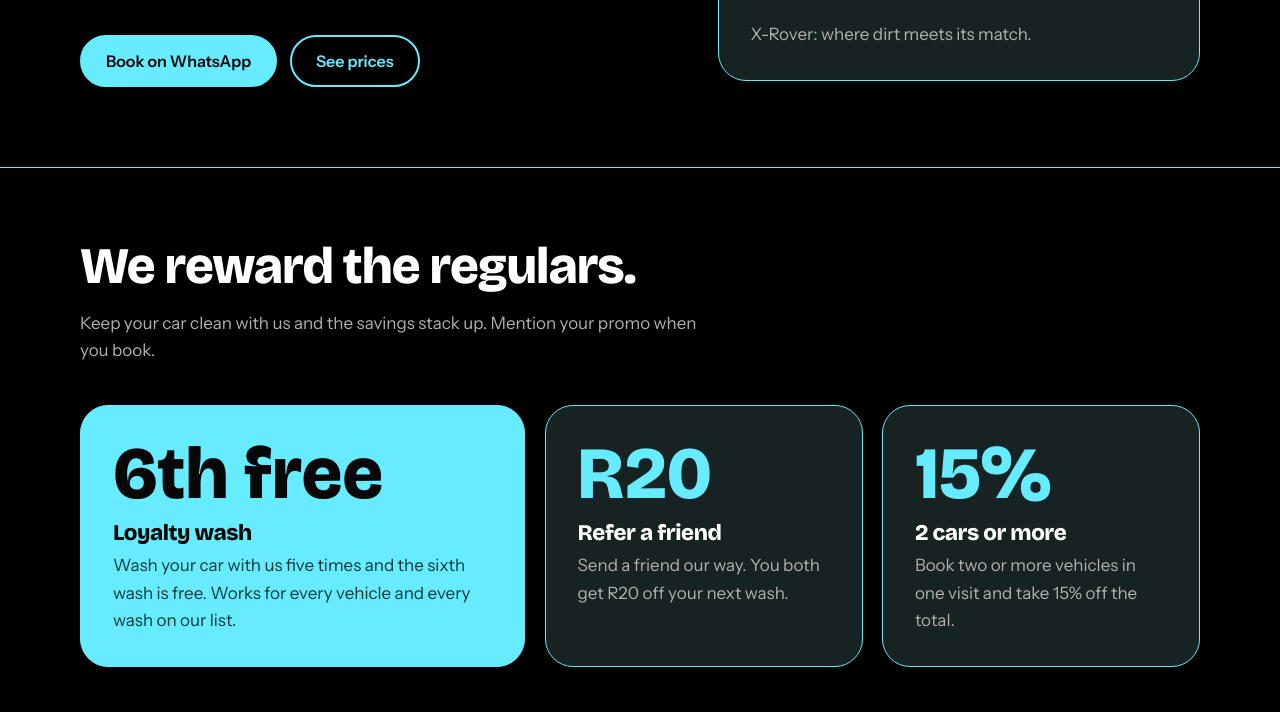
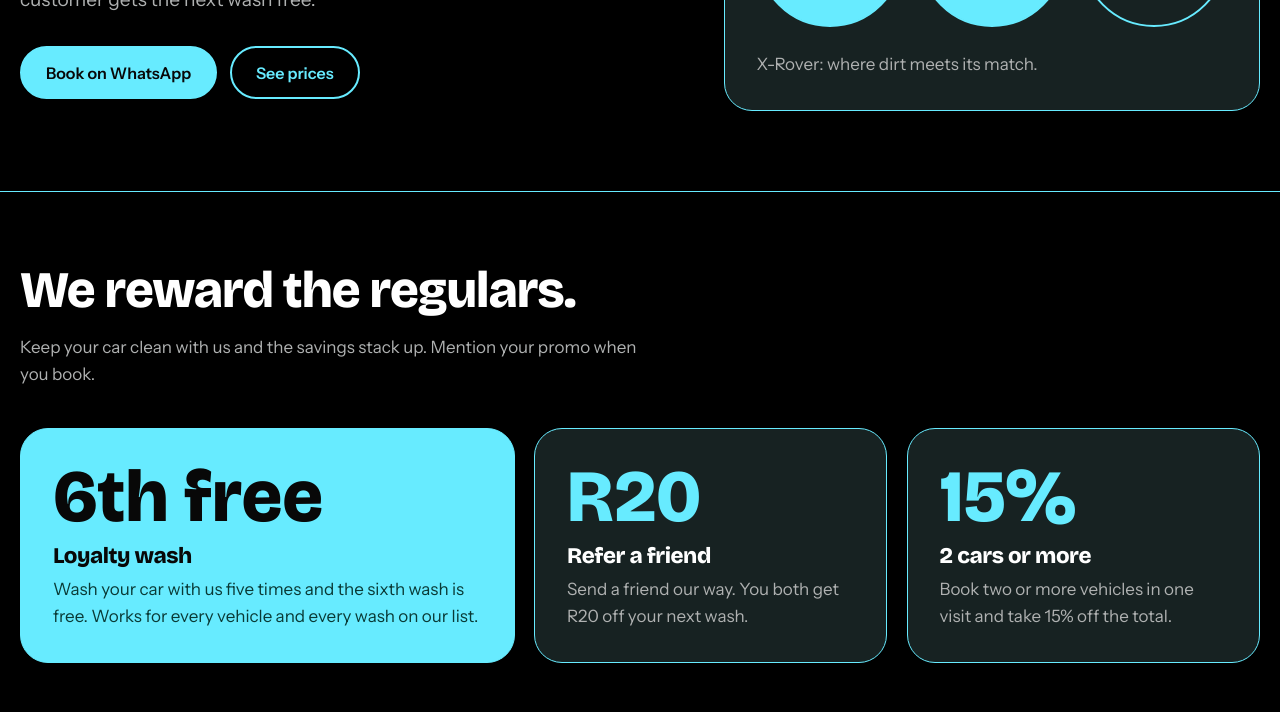
Before and after one commit to 7h484n65elem0/xrovercwd-website, a plain HTML site: page index.html in a window 1280 px wide. Shown: the part 538-1250 px from the top of the page. Drawn offline with nearby package versions, Linux system fonts and the light colour scheme.

Commit message:
Increase .wrap width to 1400px

```diff
--- a/index.html
+++ b/index.html
@@ -17,7 +17,7 @@ html{scroll-padding-top:env(safe-area-inset-top,0px);scroll-behavior:smooth}
 body{margin:0;background:var(--bg);color:var(--text);font:400 1.0625rem/1.6 var(--body)}
 h1,h2,h3{font-family:var(--head);line-height:1.05;margin:0;letter-spacing:-.02em}
 a{color:inherit}
-.wrap{width:min(1120px,100% - 2.5rem);margin-inline:auto}
+.wrap{width:min(1400px,100% - 2.5rem);margin-inline:auto}
 :focus-visible{outline:3px solid var(--cyan);outline-offset:3px}
 .btn{display:inline-block;padding:.9rem 1.5rem;border-radius:999px;font-weight:600;text-decoration:none;border:2px solid var(--cyan);cursor:pointer;font:600 1rem var(--body);transition:background .2s,color .2s}
 .btn.primary{background:var(--cyan);color:var(--ink)}
```
